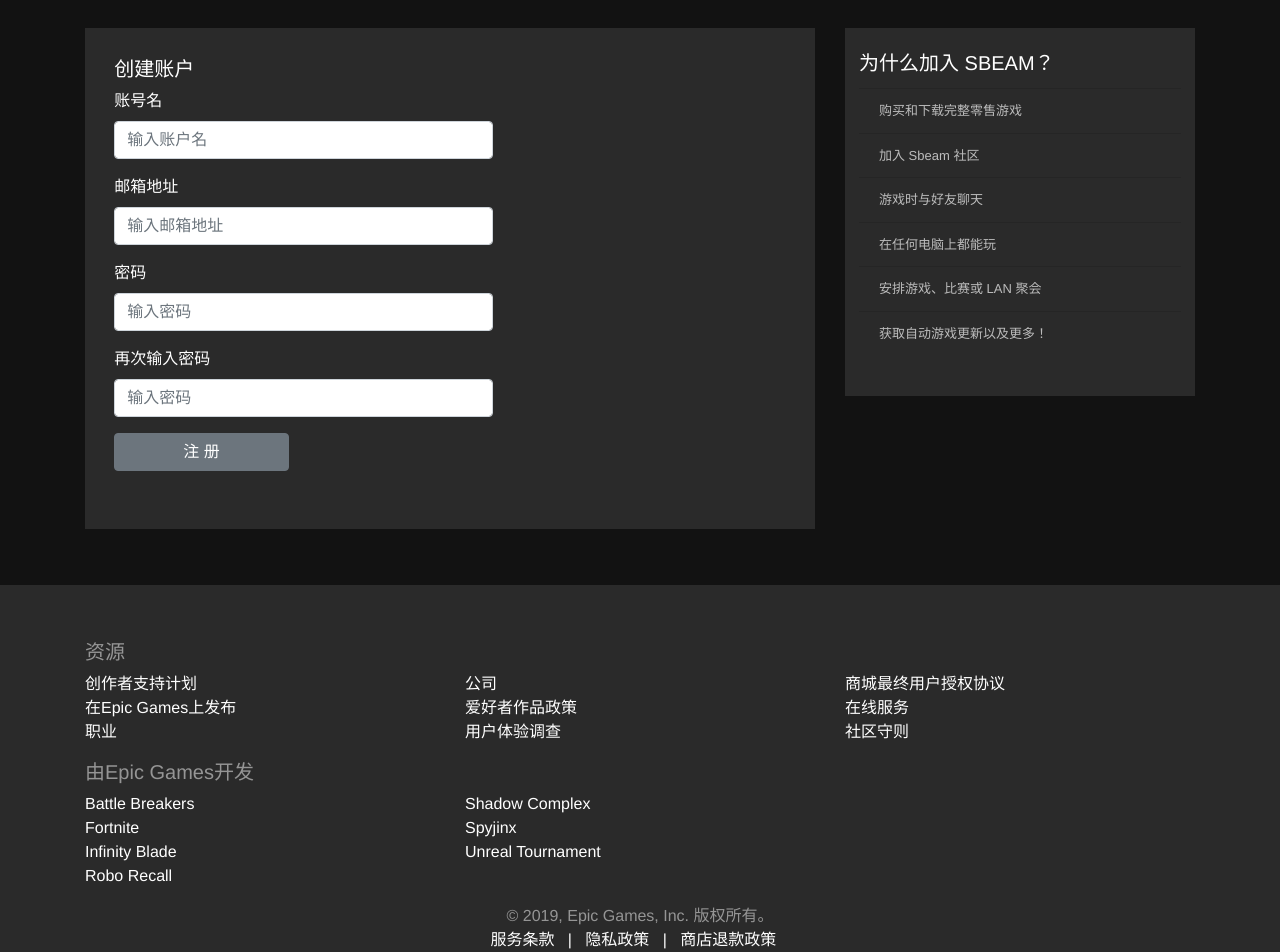
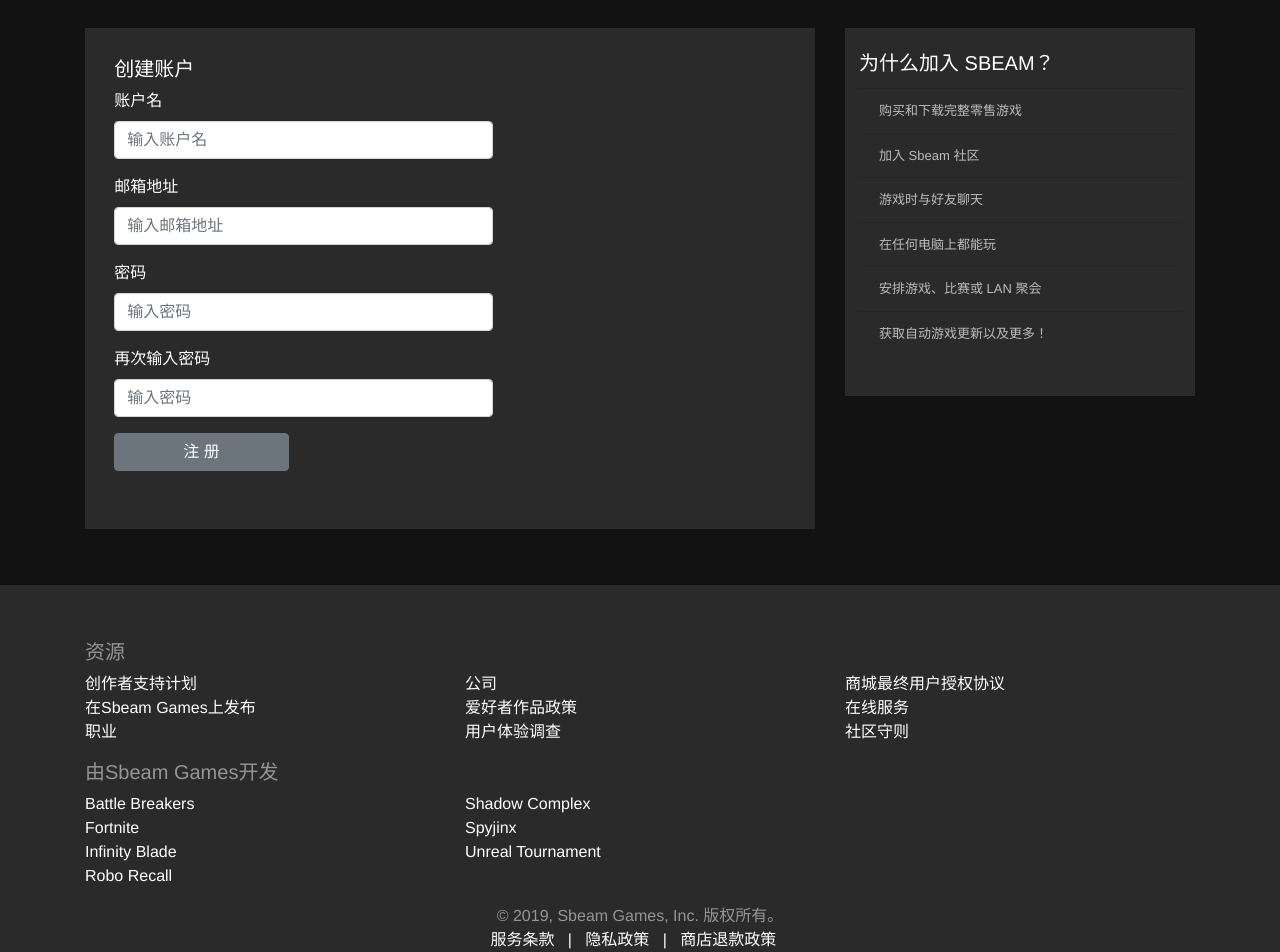
Before and after one commit to aaa205/Sbeam-frontend, a Vue app: page /#/join in a window 1280 px wide. Shown: the part 95-1047 px from the top of the page. Built offline with nearby package versions, Linux system fonts and the light colour scheme.

Commit message:
注册功能 1/2

```diff
--- /dev/null
+++ b/src/apis/api.js
@@ -0,0 +1,9 @@
+import axios from 'axios'
+
+const host = 'http://localhost/api'
+//注册账户
+export const register = params => {
+    return axios.post((`${host}/register`), {params: params}, {
+        headers: {'Content-Type': 'application/x-www-form-urlencoded'}
+    })
+}
--- /dev/null
+++ b/src/apis/index.js
@@ -0,0 +1,2 @@
+import * as api from './api'
+export default api
--- a/src/components/Footer.vue
+++ b/src/components/Footer.vue
@@ -1,5 +1,5 @@
 <template>
-    <div class="bg-footer text-left mt-5">
+    <div class="bg-footer text-left mt-5 ">
         <b-container>
             <div class="box">
                 <b-row>
@@ -16,7 +16,7 @@
                                         <b-link href="#">创作者支持计划</b-link>
                                     </li>
                                     <li>
-                                        <b-link href="#">在Epic Games上发布</b-link>
+                                        <b-link href="#">在Sbeam Games上发布</b-link>
                                     </li>
                                     <li>
                                         <b-link href="#">职业</b-link>
@@ -56,7 +56,7 @@
                     <b-col cols="12">
                         <b-row>
                             <b-col class="text-white-50">
-                                <h5>由Epic Games开发</h5>
+                                <h5>由Sbeam Games开发</h5>
                             </b-col>
                         </b-row>
                         <b-row>
@@ -95,7 +95,7 @@
                 <b-row>
                     <b-col cols="12">
                         <div class="text-white-50 text-center">
-                            © 2019, Epic Games, Inc. 版权所有。
+                            © 2019, Sbeam Games, Inc. 版权所有。
                         </div>
                     </b-col>
                 </b-row>
--- a/src/components/JoinContent.vue
+++ b/src/components/JoinContent.vue
@@ -7,11 +7,11 @@
                     <b-row>
                         <b-col class="col-12 col-md-7">
                             <h5>创建账户</h5>
-                            <b-form>
-                                <b-form-group label="账号名" label-class="text-white" label-for="input-1">
+                            <b-form @submit="onSubmit">
+                                <b-form-group label="账户名" label-class="text-white" label-for="input-1">
                                     <b-form-input
                                             id="input-1"
-                                            v-model="form.account"
+                                            v-model="form.name"
                                             required
                                             placeholder="输入账户名">
                                     </b-form-input>
@@ -35,7 +35,7 @@
                                 <b-form-group label="再次输入密码" label-class="text-white" label-for="input-4">
                                     <b-form-input
                                             id="input-4"
-                                            v-model="form.password_repeated"
+                                            v-model="form.repeat_password"
                                             required
                                             placeholder="输入密码">
                                     </b-form-input>
@@ -60,6 +60,7 @@
 
 <script>
     import WhyBox from "@/components/WhyBox";
+    import {register} from "@/apis/api";
 
     export default {
         name: "JoinContent",
@@ -67,11 +68,20 @@
         data() {
             return {
                 form: {
-                    account: '',
+                    name: '',
                     email: '',
                     password: '',
-                    password_repeated: ''
+                    repeat_password: ''
                 }
+            }
+        },
+        methods: {
+            onSubmit() {
+                register(this.form).then(resp => {
+                    if (resp.status === 200) {
+                        window.console.log("注册成功")
+                    }
+                })
             }
         }
     }
```
Also changed, not shown: src/main.js (+6 -7 lines).
